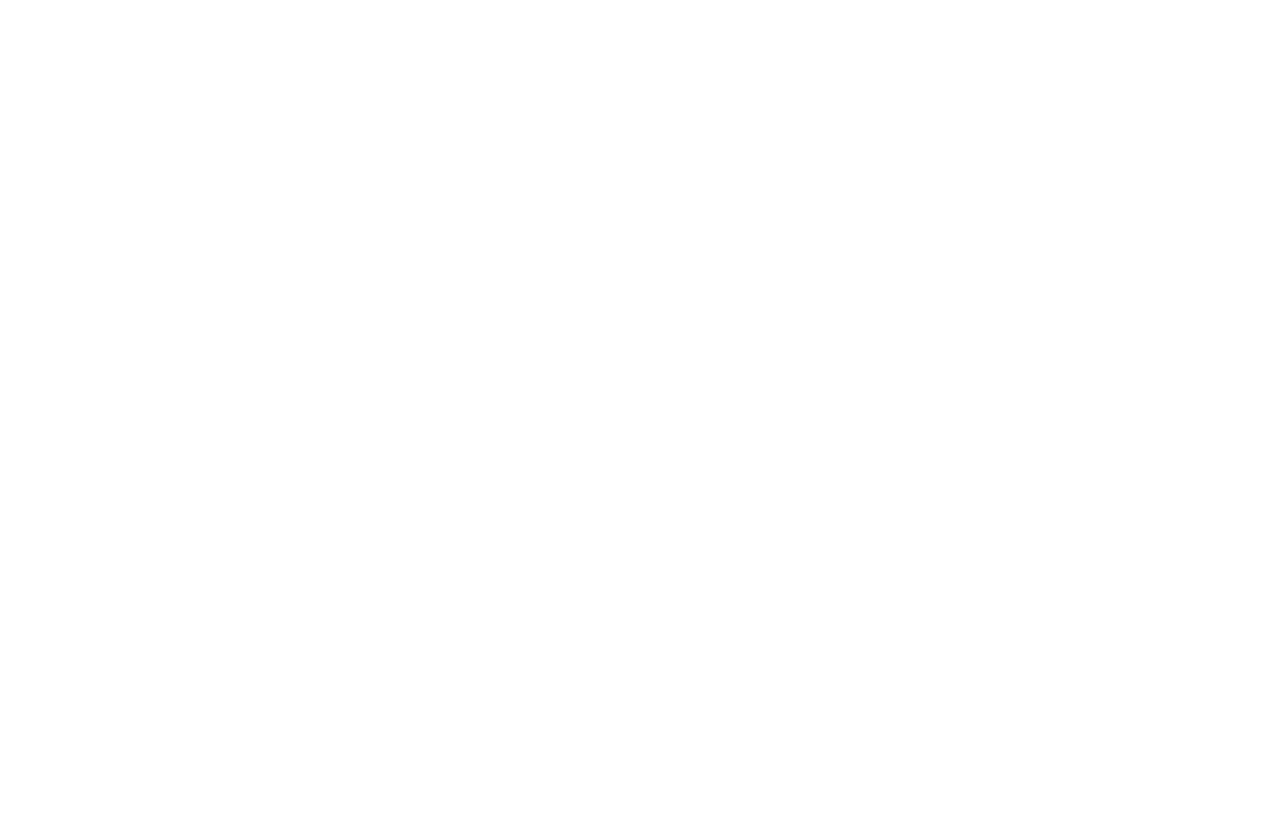
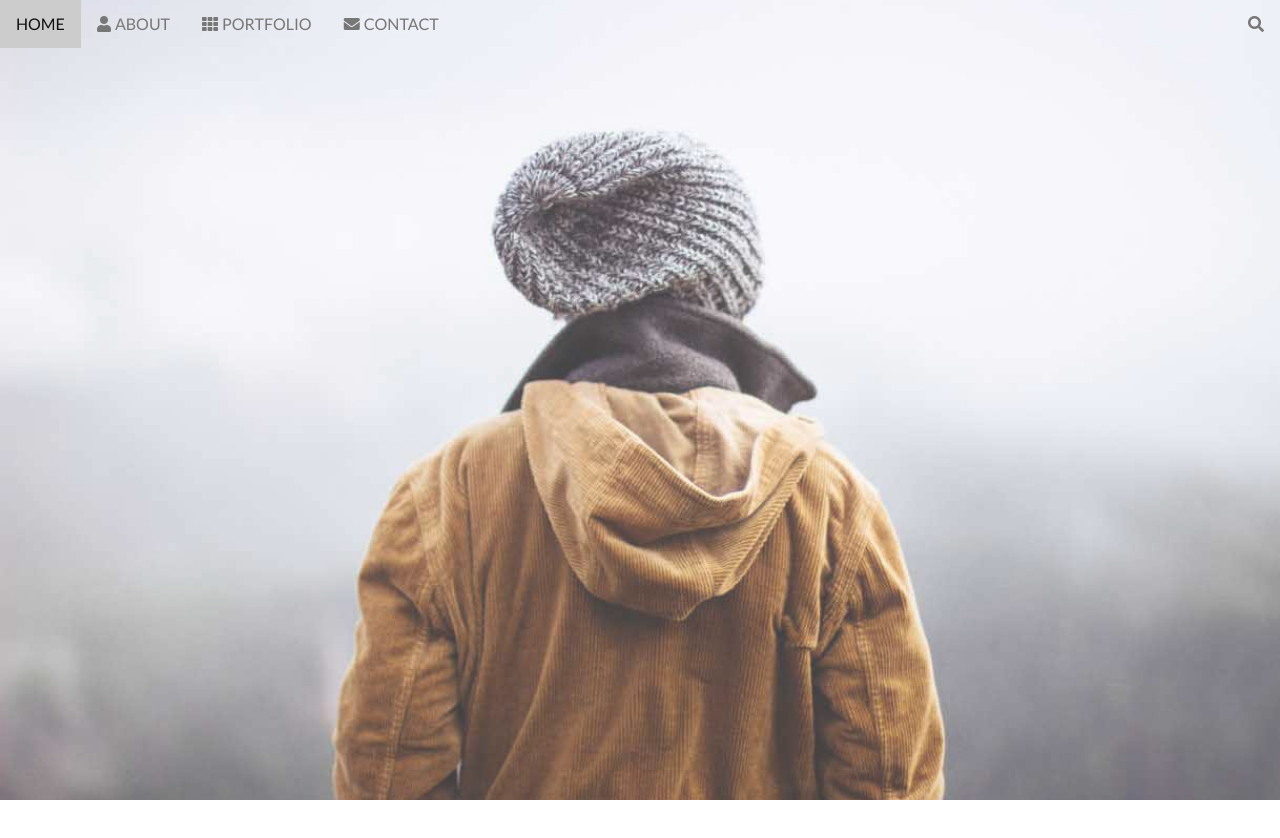
Before and after one commit to 4boysdontcry/06-parallax, a plain HTML site: page html/index.html in a window 1280 px wide. Shown: the top 838 px of the page. Before the commit the page ends 800 px from the top, so only its background shows below. Drawn offline with Linux system fonts and the light colour scheme.

Commit message:
header 완성

```diff
--- a/css/index.css
+++ b/css/index.css
@@ -0,0 +1,72 @@
+@import url('https://fonts.googleapis.com/css2?family=Lato:wght@300;400;700&display=swap');
+/* font-family: 'Lato', sans-serif; */
+
+
+/******************common*******************/
+html, body {font-family: 'Lato', sans-serif; height: 8000px;}
+
+
+
+/******************header*******************/
+.header-wrapper {color: #777; position: fixed; width: 100%; z-index: 9;}
+.header-wrapper > .navi-wrap {float: left;}
+.header-wrapper > .navi-wrap > .navi {float: left;}
+.header-wrapper > .navi-wrap > .navi:hover {background-color: #ccc; color: #111;}
+.header-wrapper > .navi-wrap > .navi > a {padding: 1em;}    /* 호버시 꽉차게 색차는거 글씨에 패딩*/
+.header-wrapper > .navi-wrap > .navi > a > .fa {margin-right: .25em;}
+.header-wrapper > .search {float: right; padding: 1em; cursor: pointer;}
+.header-wrapper > .search:hover {background-color: #f44336; color: #f9f9f9;}
+
+.header-wrapper.active {background-color: #fff; color: #111; box-shadow: 0 0 8px rgba(0, 0, 0, .5);}
+
+
+/******************main*******************/
+.main-wrapper {height: 100vh; background: url(../img/parallax1.jpg) no-repeat center / cover; background-attachment: fixed;}  /* background-attachment: fixed; 백그라운드 이미지 고정 */
+.main-wrapper > .main-wrap {width: 100%; height: 100%; background-color: rgba(255, 255, 255, .25);}
+
+
+
+/******************about*******************/
+
+
+
+/******************pf*******************/
+
+
+
+/******************contact*******************/
+
+
+
+/******************footer*******************/
+
+
+
+
+
+
+/******************response*******************/
+
+@media (max-width: 1400px){
+
+}
+
+
+@media (max-width: 1200px){
+
+}
+
+
+@media (max-width: 992px){
+
+}
+
+
+@media (max-width: 768px){
+
+}
+
+
+@media (max-width: 576px){
+
+}
--- a/html/index.html
+++ b/html/index.html
@@ -4,16 +4,57 @@
     <meta charset="UTF-8">
     <meta http-equiv="X-UA-Compatible" content="IE=edge">
     <meta name="viewport" content="width=device-width, initial-scale=1.0">
-    <title>parallex</title>
+    <title>parallax</title>
     <link rel="stylesheet" href="../css/all.min.css">
     <link rel="stylesheet" href="../css/base.css">
-    <link rel="stylesheet" href="../css/swiper-bundle.min.css">
     <link rel="stylesheet" href="../css/index.css">
     <script src="../js/jquery-3.6.0.min.js"></script>
-    <script src="../js/swiper-bundle.min.js"></script>
 </head>
+
 <body>
+<!-- header wrapper -->
+<header class="header-wrapper clearfix">
+    <ul class="navi-wrap">
+        <li class="navi"><a href="#">HOME</a></li>
+        <li class="navi"><a href="#"><i class="fa fa-user"></i>ABOUT</a></li>
+        <li class="navi"><a href="#"><i class="fa fa-th"></i>PORTFOLIO</a></li>
+        <li class="navi"><a href="#"><i class="fa fa-envelope"></i>CONTACT</a></li>
+    </ul>
+    <i class="search fa fa-search"></i>
+</header>
 
-    <script src="../js/index.js"></script>
+
+<!-- main wrapper -->
+<section class="main-wrapper">
+    <div class="main-wrap">
+
+    </div>
+</section>
+
+
+<!-- about wrapper -->
+<section class="about-wrapper">
+
+</section>
+
+
+<!-- pf wrapper -->
+<section class="pf-wrapper">
+
+</section>
+
+
+<!-- contact wrapper -->
+<section class="contact-wrapper">
+
+</section>
+
+
+<!-- footer wrapper -->
+<footer class="about-wrapper">
+
+</footer>
+
+<script src="../js/index.js"></script>
 </body>
 </html>
--- a/js/index.js
+++ b/js/index.js
@@ -0,0 +1,12 @@
+$(window).scroll(function() {
+    var scTop = $(this).scrollTop()
+    if(scTop > 200) {
+        if(!$('.header-wrapper').hasClass('active')) /* active를 가지고 있으면 아래의 효과 적용X (! = not) */
+        $('.header-wrapper').css('top', '-60px')
+        $('.header-wrapper').stop().animate({'top':0}, 100)
+        $('.header-wrapper').addClass('active')
+    }
+    else {
+        $('.header-wrapper').removeClass('active')
+    }
+})
```
